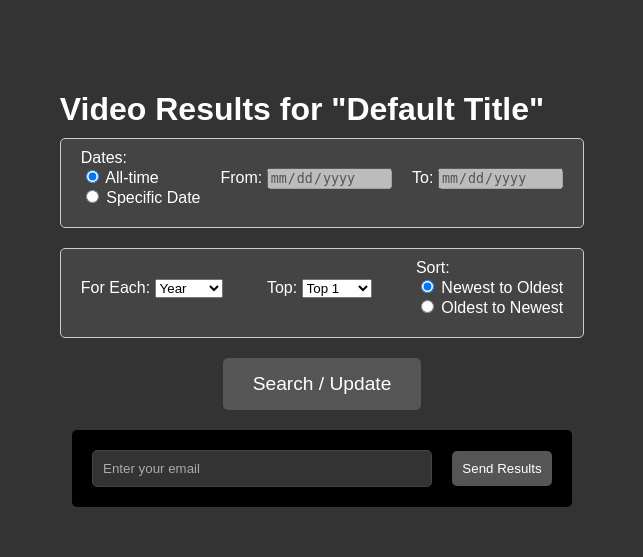
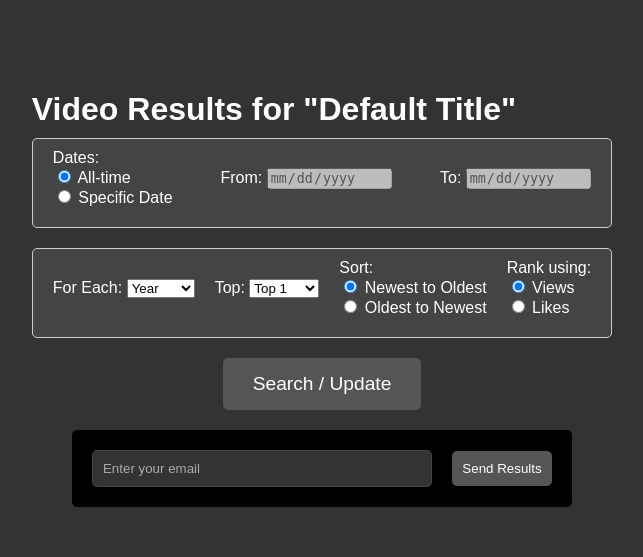
Before and after one commit to r-leeper/topN_yt, a Flask app: page /video_search in a window 1280 px wide. Shown: the part 39-596 px from the top of the page, without its empty margins (318-961 px from the left). Run offline with Flask 3, Linux system fonts and the light colour scheme.

Commit message:
Added rank using views or likes.

```diff
--- a/app.py
+++ b/app.py
@@ -39,6 +39,7 @@ def video_search():
         for_each = request.args.get('for_each', 'year')
         top = request.args.get('top', '1')
         sort_option = request.args.get('sort_option', 'newest')
+        views_likes = request.args.get('views_likes', 'views')
 
         # Logic to filter videos based on search options
         # For testing, using static video list from file
--- a/templates/video_results.html
+++ b/templates/video_results.html
@@ -52,6 +52,11 @@
                             <input type="radio" id="newest" name="sort_option" value="newest" checked> Newest to Oldest<br>
                             <input type="radio" id="oldest" name="sort_option" value="oldest"> Oldest to Newest
                         </div>
+                        <div class="form-group">
+                            <label>Rank using:</label><br>
+                            <input type="radio" id="rank-by-views" name="views_likes" value="views" checked > Views<br>
+                            <input type="radio" id="rank-by-likes" name="views_likes" value="likes"> Likes
+                        </div>
                     </div>
                 </div>
 
@@ -88,7 +93,8 @@
                 'to_date': $('#to-date').val() || '',
                 'for_each': $('#for-each').val(),
                 'top': $('#top').val(),
-                'sort_option': $('input[name="sort_option"]:checked').val()
+                'sort_option': $('input[name="sort_option"]:checked').val(),
+                'views_likes': $('input[name="views_likes"]:checked').val(),
             };
 
             console.log(formData);
```
